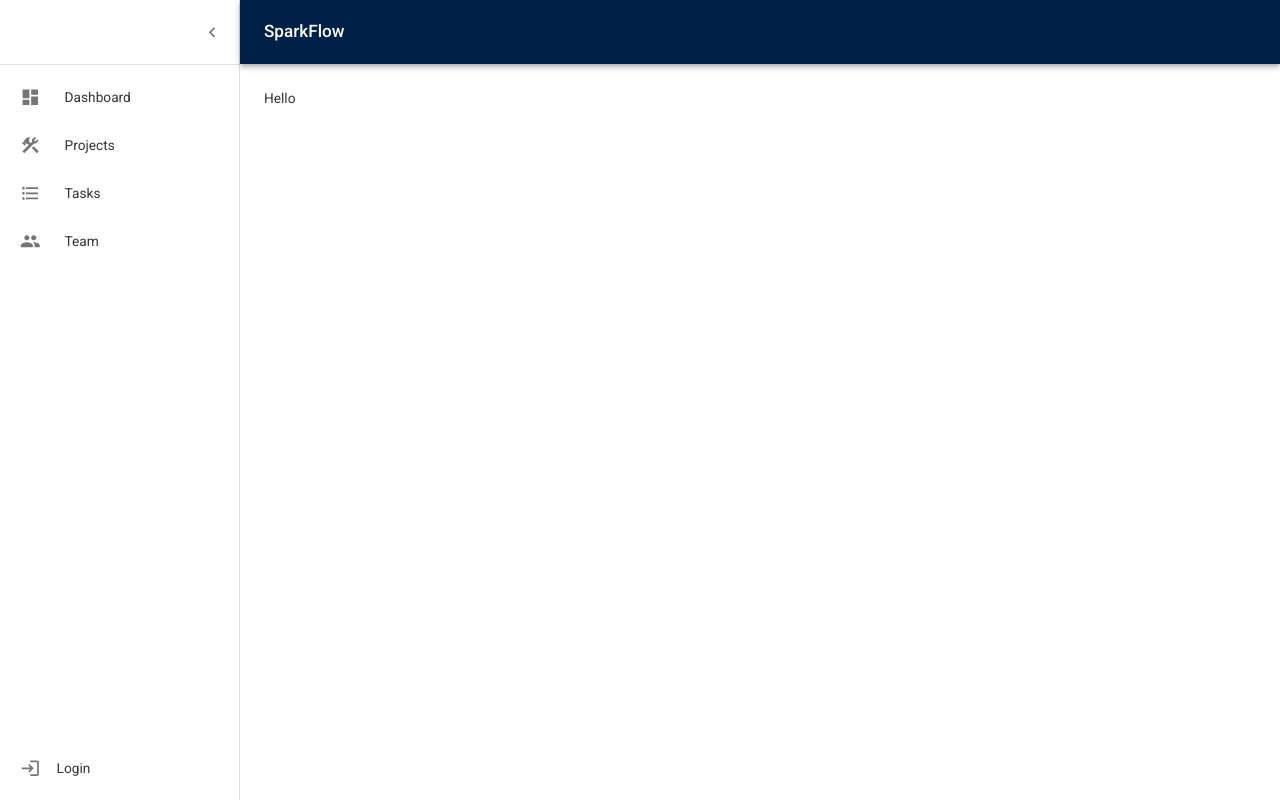
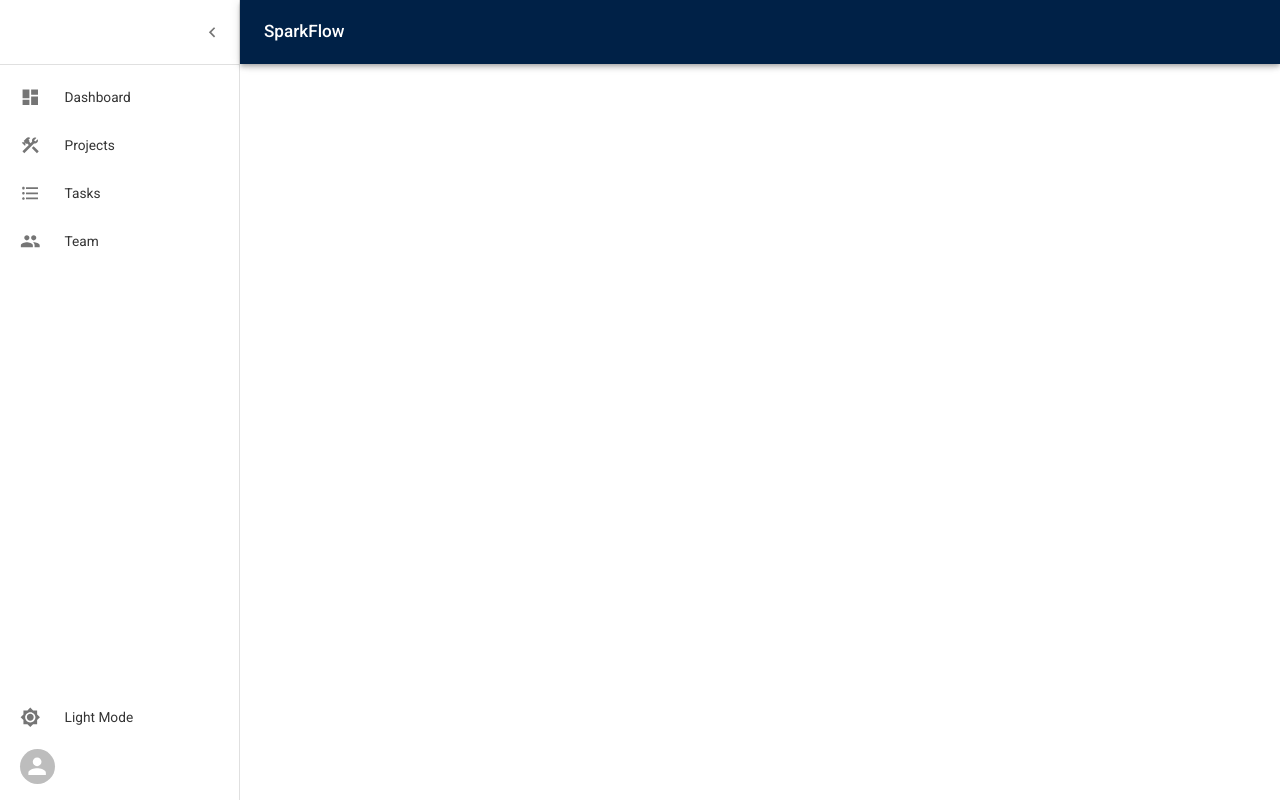
Before and after one commit to amuliawijaya23/sparkflow, a Next.js app: page /dashboard in a window 1280 px wide. Both pictures are taken after a click on the button 30 px from the left and 32 px from the top of the page. Built offline with nearby package versions, Linux system fonts and the light colour scheme.

Commit message:
implements dark mode

```diff
--- a/src/app/(application)/dashboard/page.tsx
+++ b/src/app/(application)/dashboard/page.tsx
@@ -1,5 +1,5 @@
 'use client';
 
 export default function Dashboard() {
-  return <main>Hello</main>;
+  return <main></main>;
 }
--- a/src/app/layout.tsx
+++ b/src/app/layout.tsx
@@ -15,13 +15,13 @@ export default function RootLayout({
 }) {
   return (
     <html lang="en">
-      <ThemeRegistry>
-        <UserProvider>
-          <body>
-            <ReduxProvider>{children}</ReduxProvider>
-          </body>
-        </UserProvider>
-      </ThemeRegistry>
+      <UserProvider>
+        <body>
+          <ReduxProvider>
+            <ThemeRegistry>{children}</ThemeRegistry>
+          </ReduxProvider>
+        </body>
+      </UserProvider>
     </html>
   );
 }
--- a/src/components/Sidebar/index.tsx
+++ b/src/components/Sidebar/index.tsx
@@ -23,10 +23,12 @@ import ChevronRightIcon from '@mui/icons-material/ChevronRight';
 import DashboardIcon from '@mui/icons-material/Dashboard';
 import FormatListBulletedIcon from '@mui/icons-material/FormatListBulleted';
 import ConstructionIcon from '@mui/icons-material/Construction';
-import LoginIcon from '@mui/icons-material/Login';
+import Brightness4Icon from '@mui/icons-material/Brightness4';
+import Brightness7Icon from '@mui/icons-material/Brightness7';
 
 // Redux
-import { useAppSelector } from '@redux/hooks';
+import { useAppSelector, useAppDispatch } from '@redux/hooks';
+import { toggleMode, selectTheme } from '@redux/reducers/themeSlice';
 import { selectUser } from '@redux/reducers/userSlice';
 
 import { useRouter } from 'next/navigation';
@@ -103,11 +105,16 @@ const Drawer = styled(MuiDrawer, {
 }));
 
 const Sidebar = ({ children }: { children: React.ReactNode }) => {
-  const router = useRouter();
   const theme = useTheme();
   const [open, setOpen] = useState(false);
 
+  const dispatch = useAppDispatch();
+  const mode = useAppSelector(selectTheme);
   const user = useAppSelector(selectUser);
+
+  const toggleThemeMode = () => {
+    dispatch(toggleMode());
+  };
 
   const handleSidebarOpen = () => {
     setOpen(true);
@@ -187,13 +194,31 @@ const Sidebar = ({ children }: { children: React.ReactNode }) => {
         </Box>
         <Box>
           <List>
-            <ListItem key={'Account'} disablePadding sx={{ display: 'block' }}>
+            <ListItem disablePadding sx={{ disply: 'block' }}>
               <ListItemButton
-                onClick={
-                  user?.nickname
-                    ? () => console.log('Test')
-                    : () => router.push('/api/auth/login')
-                }
+                onClick={toggleThemeMode}
+                sx={{
+                  minHeight: 48,
+                  justifyContent: open ? 'initial' : 'center',
+                  px: 2.5,
+                }}>
+                <ListItemIcon
+                  sx={{
+                    minWidth: 0,
+                    mr: open ? 3 : 'auto',
+                    justifyContent: 'center',
+                  }}>
+                  {mode === 'light' ? <Brightness7Icon /> : <Brightness4Icon />}
+                </ListItemIcon>
+                <ListItemText
+                  primary={`${mode[0].toUpperCase() + mode.substring(1)} Mode`}
+                  sx={{ opacity: open ? 1 : 0 }}
+                />
+              </ListItemButton>
+            </ListItem>
+            <ListItem disablePadding sx={{ display: 'block' }}>
+              <ListItemButton
+                // onClick={}
                 sx={{
                   minHeight: 48,
                   justifyContent: open ? 'initial' : 'center',
@@ -205,18 +230,14 @@ const Sidebar = ({ children }: { children: React.ReactNode }) => {
                     mr: open ? 2 : 'auto',
                     justifyContent: 'center',
                   }}>
-                  {user.nickname ? (
-                    <Avatar
-                      alt={user.nickname}
-                      src={user.picture}
-                      sx={{ height: 35, width: 35 }}
-                    />
-                  ) : (
-                    <LoginIcon />
-                  )}
+                  <Avatar
+                    alt={user.nickname}
+                    src={user.picture}
+                    sx={{ height: 35, width: 35 }}
+                  />
                 </ListItemIcon>
                 <ListItemText
-                  primary={user.nickname ? user.nickname : 'Login'}
+                  primary={user.nickname}
                   sx={{ opacity: open ? 1 : 0 }}
                 />
               </ListItemButton>
--- /dev/null
+++ b/src/redux/reducers/themeSlice.ts
@@ -0,0 +1,24 @@
+import { createSlice } from '@reduxjs/toolkit';
+import { RootState } from '@redux/store';
+
+interface Theme {
+  mode: string;
+}
+
+const initialState: Theme = {
+  mode: 'light',
+};
+
+export const themeSlice = createSlice({
+  name: 'theme',
+  initialState,
+  reducers: {
+    toggleMode: (state) => {
+      state.mode === 'light' ? (state.mode = 'dark') : (state.mode = 'light');
+    },
+  },
+});
+
+export const { toggleMode } = themeSlice.actions;
+export const selectTheme = (state: RootState) => state.theme.mode;
+export default themeSlice.reducer;
--- a/src/redux/store.ts
+++ b/src/redux/store.ts
@@ -1,8 +1,9 @@
 import { configureStore, ThunkAction, Action } from '@reduxjs/toolkit';
 import userReducer from '@redux/reducers/userSlice';
+import themeReducer from '@redux/reducers/themeSlice';
 
 export const store = configureStore({
-  reducer: { user: userReducer },
+  reducer: { user: userReducer, theme: themeReducer },
   devTools: true,
 });
 
--- a/src/theme/ThemeRegistry.tsx
+++ b/src/theme/ThemeRegistry.tsx
@@ -1,10 +1,11 @@
 'use client';
-
 import CssBaseline from '@mui/material/CssBaseline';
 import { createTheme, ThemeOptions, ThemeProvider } from '@mui/material/styles';
 import { Roboto } from 'next/font/google';
-import React from 'react';
 import { NextAppDirEmotionCacheProvider } from './EmotionCache';
+
+import { selectTheme } from '@redux/reducers/themeSlice';
+import { useAppSelector } from '@redux/hooks';
 
 const roboto = Roboto({
   weight: ['300', '400', '500', '700'],
@@ -84,9 +85,11 @@ const darkTheme = createTheme(darkThemeOptions);
 const lightTheme = createTheme(lightThemeOptions);
 
 const ThemeRegistry = ({ children }: { children: React.ReactNode }) => {
+  const mode = useAppSelector(selectTheme);
+
   return (
     <NextAppDirEmotionCacheProvider options={{ key: 'mui' }}>
-      <ThemeProvider theme={lightTheme}>
+      <ThemeProvider theme={mode === 'light' ? lightTheme : darkTheme}>
         <CssBaseline />
         {children}
       </ThemeProvider>
```
